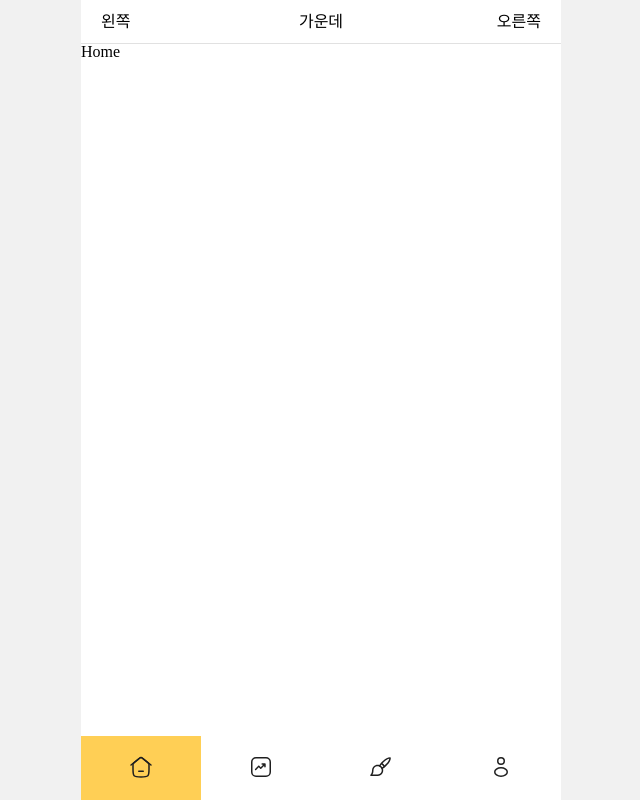
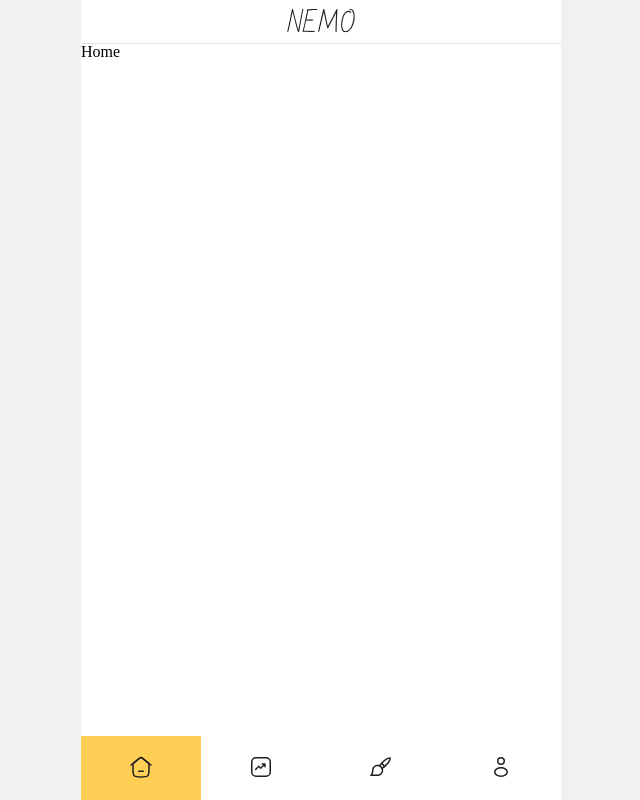
Before and after one commit to kheeyaa/NEMO, a React (Create React App) app in the folder client/: page / in a window 1280 px wide. Shown: the top 800 px of the page, without its empty margins (319-959 px from the left). Built offline with nearby package versions, Linux system fonts and the light colour scheme.

Commit message:
[feature] 메인 페이지 헤더 설정 완료 #5

```diff
--- a/client/src/page/Home.tsx
+++ b/client/src/page/Home.tsx
@@ -1,18 +1,11 @@
 import Header from 'components/BasicLayout/Header';
+import Logo from 'components/BasicLayout/HeaderItems/Logo';
 import React from 'react';
 
 function Home() {
-  const LeftContent = <div>왼쪽</div>;
-  const MiddleContent = <div>가운데</div>;
-  const RightContent = <div>오른쪽</div>;
-
   return (
     <>
-      <Header
-        LeftContent={LeftContent}
-        MiddleContent={MiddleContent}
-        RightContent={RightContent}
-      />
+      <Header MiddleContent={<Logo />} />
       Home
     </>
   );
```
